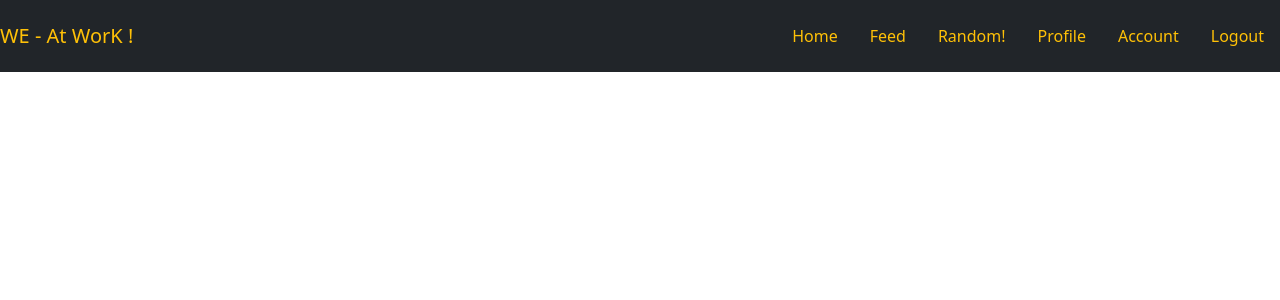
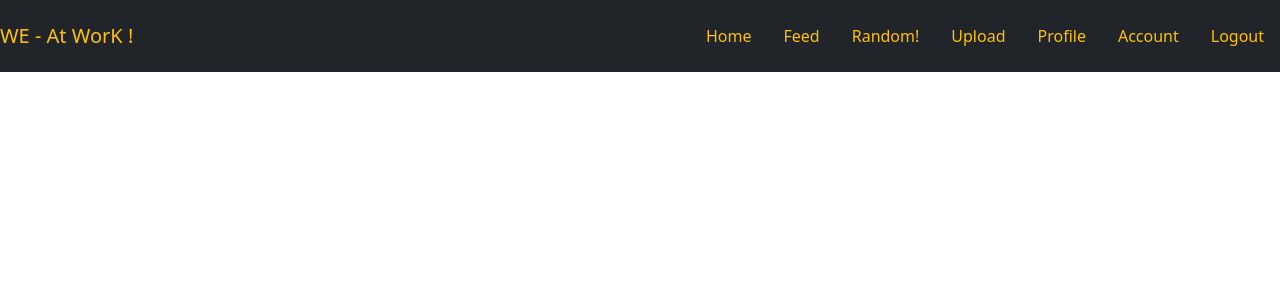
Before and after one commit to nojoven/P13, a Django app: page /home/ in a window 1280 px wide. Shown: the top 300 px of the page. Run offline with Django 3.2, Linux system fonts and the light colour scheme; the visitor is signed in with stand-in values (Sample User, id 1); data comes from the database, SQL or seed files in the repository.

Commit message:
feat: add an upload link

```diff
--- a/weatwork/core/templates/core/base.html
+++ b/weatwork/core/templates/core/base.html
@@ -17,6 +17,7 @@
             <a href="#" class="nav-item nav-link text-warning">Feed</a>
             <a href="#" class="nav-item nav-link text-warning"">Random!</a>
             {% if user.is_authenticated %}
+                <a href="{% url 'core:add_file' %}" class="nav-item nav-link text-warning">Upload</a>
                 <a href="{% url 'profile' %}" class="nav-item nav-link text-warning">Profile</a>
                 <a href="#" class="nav-item nav-link text-warning">Account</a>
                 <a href="{% url 'logout' %}" class="nav-item nav-link text-warning">Logout</a>
```
